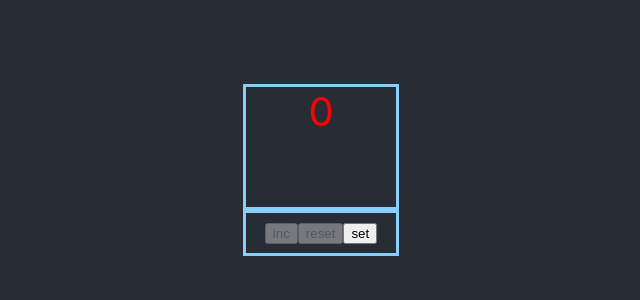
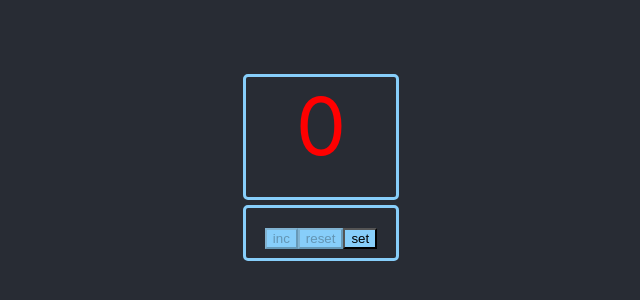
Before and after one commit to 3331668Kirill/TestWorkCounter, a React (Create React App) app: page /#/ in a window 1280 px wide. Shown: the part 230-530 px from the top of the page, without its empty margins (319-959 px from the left). Built offline with nearby package versions, Linux system fonts and the light colour scheme.

Commit message:
add style to buttons

```diff
--- a/src/App.css
+++ b/src/App.css
@@ -41,23 +41,32 @@
   height: 120px;
   width: 150px;
   border: lightskyblue solid 3px;
-  font-size: 40px;
+  font-size: 80px;
+  border-radius: 5px;
 }
 .buttonBlock{
+  margin: 5px;
+  padding-top: 10px;
   height: 40px;
   width: 150px;
   border: lightskyblue solid 3px;
+  border-radius: 5px;
 }
 .setBlock{
   height: 120px;
   width: 150px;
   border: lightskyblue solid 3px;
+  border-radius: 5px;
   font-size: 15px;
 }
 .setBlockRed{
+  margin: 5px;
   height: 120px;
   width: 150px;
   border: red solid 3px;
   background-color: crimson;
   font-size: 15px;
 }
+.button{
+  background-color: lightskyblue;
+}
--- a/src/App.tsx
+++ b/src/App.tsx
@@ -20,7 +20,7 @@ function App() {
     let countStartMinValue = Number(localStorage.getItem('countMinValue'))
     const [countMinValue, setCountMinValue] = useState<number>(countStartMinValue)
     const changeMinValue = (e: ChangeEvent<HTMLInputElement>) => {
-        //console.log(e.currentTarget.)
+        //console.log(e.currentTarget)
         let eValue = Number(e.currentTarget.value)
         if (eValue >= 0) {
             setCountMinValue(eValue)
@@ -117,7 +117,9 @@ function App() {
                         />}/>
 
                     </Routes>
-                    {path === PATH.SET ? blockButtonsIncReset() : blockButtonSet()}
+                    {/*{path === PATH.SET ? blockButtonsIncReset() : blockButtonSet()}*/}
+                    {path === PATH.SET && blockButtonsIncReset() }
+                    {path === PATH.MAIN && blockButtonSet() }
 
                 </header>
             </div>
--- a/src/components/SetComponent.tsx
+++ b/src/components/SetComponent.tsx
@@ -19,7 +19,7 @@ export const SetComponent = ({countMinValue,countMaxValue,
 
     return(
         <div>
-            <div className={countMinValue===0? 'setBlockRed' :'setBlock'} >
+            <div className={countMinValue===0 ? 'setBlockRed' :'setBlock'} >
                 <label>
                     set min value:
                 <InputField type={'number'} countValue={countMinValue} changeValue={changeMinValue} />
--- a/src/components/button.tsx
+++ b/src/components/button.tsx
@@ -10,6 +10,6 @@ export const Button = (props: TypeButtonProps) => {
         props.callback()
     }
     return (
-        <button onClick={onClickHandler} disabled={props.disabled}>{props.name}</button>
+        <button className='button' onClick={onClickHandler} disabled={props.disabled}>{props.name}</button>
     )
 }
```
